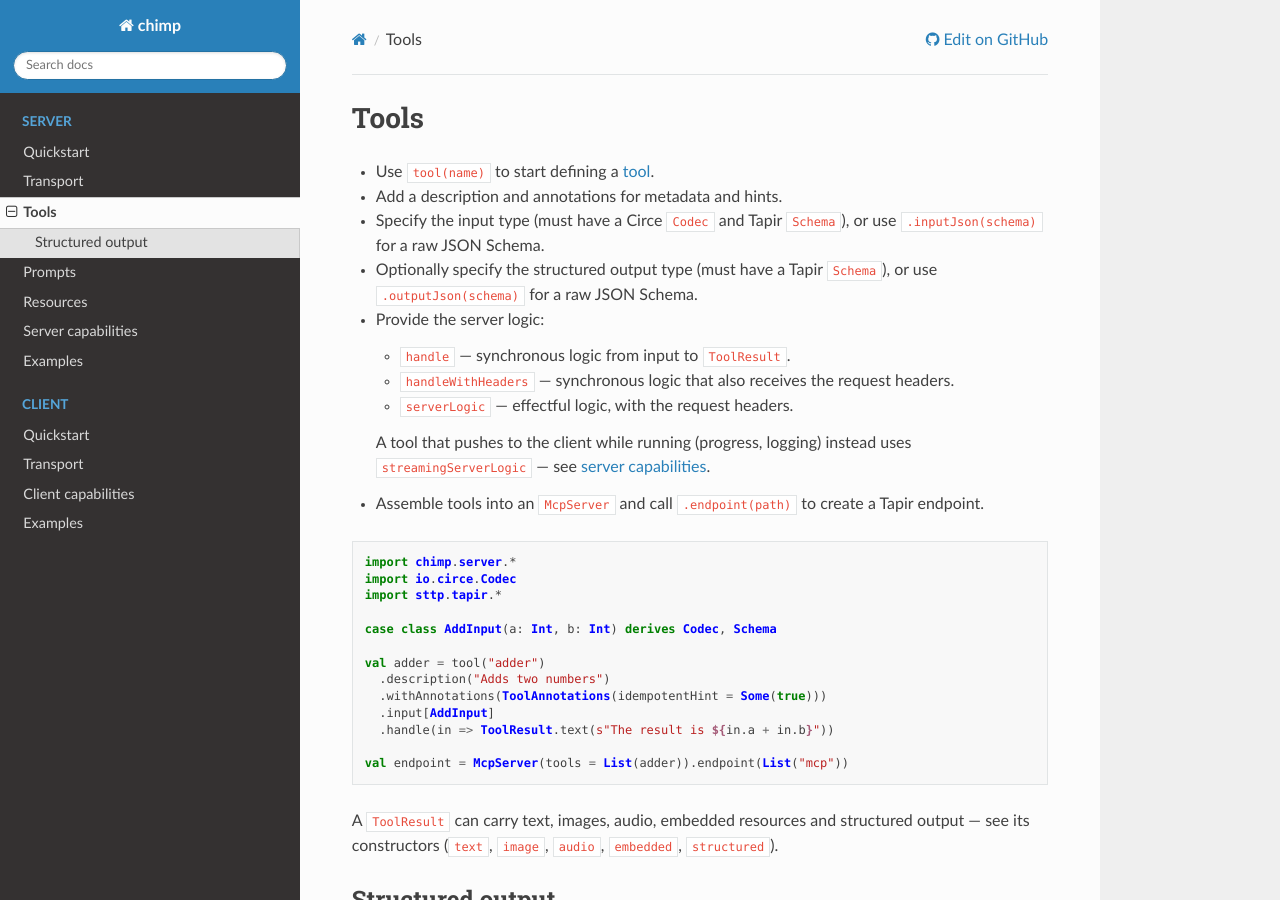
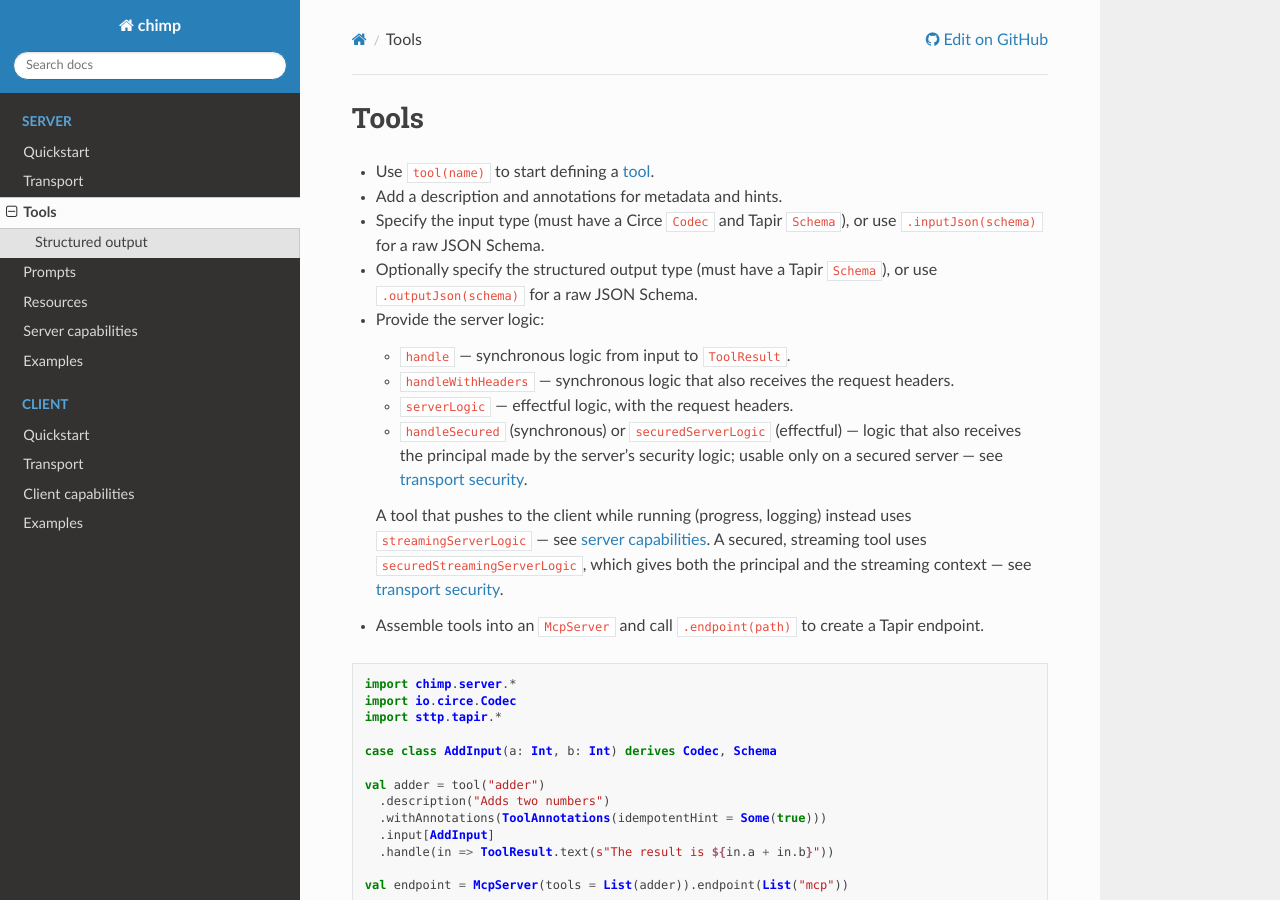
Before and after one commit to softwaremill/chimp, a Sphinx documentation site: the page built from docs/server/tools.md, in a window 1280 px wide and 900 px high. Built offline with Sphinx 7.4.7 and the Read the Docs theme 3.1.0, drawn with Linux system fonts in a browser that asks for light colours.

````diff
--- a/docs/server/tools.md
+++ b/docs/server/tools.md
@@ -8,8 +8,9 @@
   - `handle` — synchronous logic from input to `ToolResult`.
   - `handleWithHeaders` — synchronous logic that also receives the request headers.
   - `serverLogic` — effectful logic, with the request headers.
+  - `handleSecured` (synchronous) or `securedServerLogic` (effectful) — logic that also receives the principal made by the server's security logic; usable only on a secured server — see [transport security](transport.md).
 
-  A tool that pushes to the client while running (progress, logging) instead uses `streamingServerLogic` — see [server capabilities](capabilities.md).
+  A tool that pushes to the client while running (progress, logging) instead uses `streamingServerLogic` — see [server capabilities](capabilities.md). A secured, streaming tool uses `securedStreamingServerLogic`, which gives both the principal and the streaming context — see [transport security](transport.md).
 - Assemble tools into an `McpServer` and call `.endpoint(path)` to create a Tapir endpoint.
 
 ```scala mdoc:compile-only
````
Also changed, not shown: 5 other files.
